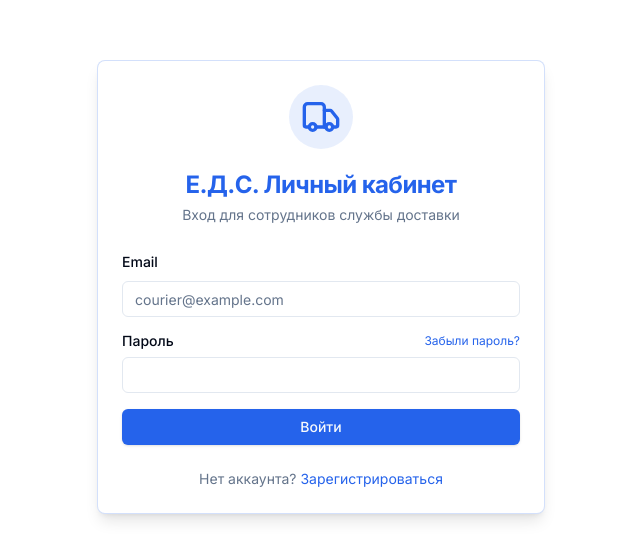
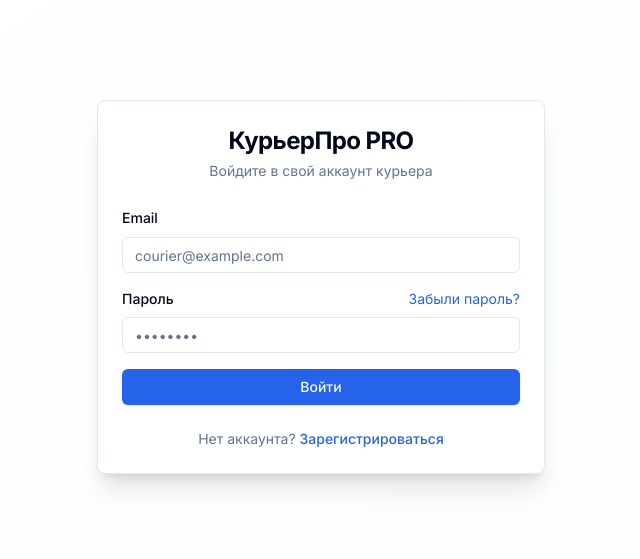
Before and after one commit to DolbaniyGoblin/sg-2accfb39-e787-4624-9b80-a336c9677ce9-1773084159, a Next.js app: page /auth/login in a window 1280 px wide. Shown: the part 113-672 px from the top of the page, without its empty margins (319-959 px from the left). Built offline with nearby package versions, Linux system fonts and the light colour scheme.

Commit message:
fix(auth): Remove client-side redirect from login page

```diff
--- a/src/pages/auth/login.tsx
+++ b/src/pages/auth/login.tsx
@@ -1,83 +1,75 @@
-import { useState, useEffect } from "react";
+import { useState } from "react";
 import Head from "next/head";
 import Link from "next/link";
 import { useRouter } from "next/router";
-import { useAuth } from "@/contexts/AuthContext";
+import { Card, CardHeader, CardTitle, CardDescription, CardContent, CardFooter } from "@/components/ui/card";
+import { Input } from "@/components/ui/input";
 import { Button } from "@/components/ui/button";
-import { Input } from "@/components/ui/input";
 import { Label } from "@/components/ui/label";
-import { Card, CardContent, CardDescription, CardFooter, CardHeader, CardTitle } from "@/components/ui/card";
-import { Truck, Loader2 } from "lucide-react";
+import { authService } from "@/services/authService";
 import { toast } from "sonner";
+import { Loader2 } from "lucide-react";
 
 export default function LoginPage() {
+  const router = useRouter();
   const [email, setEmail] = useState("");
   const [password, setPassword] = useState("");
-  const [isLoading, setIsLoading] = useState(false);
-  const { signIn, user } = useAuth();
-  const router = useRouter();
-
-  // Redirect if already logged in
-  useEffect(() => {
-    console.log("LoginPage: Checking if user is already logged in...", { user });
-    if (user) {
-      console.log("LoginPage: User already logged in, redirecting to home...");
-      router.push("/");
-    }
-  }, [user, router]);
+  const [loading, setLoading] = useState(false);
 
   const handleSubmit = async (e: React.FormEvent) => {
     e.preventDefault();
-    console.log("LoginPage: Form submitted", { email });
-    setIsLoading(true);
+    console.log("🔐 LoginPage: Form submitted");
+
+    if (!email || !password) {
+      toast.error("Пожалуйста, заполните все поля");
+      return;
+    }
+
+    setLoading(true);
 
     try {
-      console.log("LoginPage: Calling signIn...");
-      const result = await signIn(email, password);
-      console.log("LoginPage: signIn result:", result);
+      console.log("🔐 LoginPage: Calling signIn...");
+      const result = await authService.signIn(email, password);
+      console.log("🔐 LoginPage: signIn result:", result);
 
-      toast.success("Вход выполнен успешно");
+      if (result.error) {
+        console.error("🔐 LoginPage: Sign in error:", result.error);
+        toast.error(result.error.message || "Ошибка входа");
+        setLoading(false);
+        return;
+      }
 
-      console.log("LoginPage: Waiting 500ms before redirect...");
-      await new Promise(resolve => setTimeout(resolve, 500));
+      if (result.session) {
+        console.log("🔐 LoginPage: Sign in successful, session created");
+        toast.success("Вход выполнен!");
 
-      console.log("LoginPage: Redirecting to home page...");
-      await router.push("/");
-      console.log("LoginPage: Redirect completed");
-    } catch (error: any) {
-      console.error("LoginPage: Login error:", error);
-      toast.error(error.message || "Ошибка входа");
-      setIsLoading(false);
+        // Small delay to ensure session is saved
+        setTimeout(() => {
+          console.log("🔐 LoginPage: Redirecting to home page...");
+          window.location.href = "/";
+        }, 500);
+      }
+    } catch (error) {
+      console.error("🔐 LoginPage: Unexpected error:", error);
+      toast.error("Произошла ошибка при входе");
+      setLoading(false);
     }
   };
 
-  // Don't render form if user is already logged in
-  if (user) {
-    return (
-      <div className="min-h-screen bg-background flex items-center justify-center p-4">
-        <div className="text-center">
-          <Loader2 className="h-8 w-8 animate-spin mx-auto mb-4" />
-          <p className="text-muted-foreground">Перенаправление...</p>
-        </div>
-      </div>
-    );
-  }
-
   return (
-    <div className="min-h-screen bg-background flex items-center justify-center p-4">
+    <div className="min-h-screen flex items-center justify-center bg-gradient-to-br from-background to-muted/20 p-4">
       <Head>
-        <title>Вход | Е.Д.С. Личный кабинет</title>
+        <title>Вход | КурьерПро PRO</title>
       </Head>
 
-      <Card className="w-full max-w-md border-primary/20 shadow-lg">
-        <CardHeader className="space-y-1 text-center">
-          <div className="flex justify-center mb-4">
-            <div className="bg-primary/10 p-3 rounded-full">
-              <Truck className="w-10 h-10 text-primary" />
-            </div>
-          </div>
-          <CardTitle className="text-2xl font-bold text-primary">Е.Д.С. Личный кабинет</CardTitle>
-          <CardDescription>Вход для сотрудников службы доставки</CardDescription>
+      <Card className="w-full max-w-md shadow-xl">
+        <CardHeader className="space-y-1">
+          <CardTitle className="text-2xl font-bold text-center">
+            КурьерПро PRO
+          </CardTitle>
+          <CardDescription className="text-center">
+            Войдите в свой аккаунт курьера
+          </CardDescription>
         </CardHeader>
         <CardContent>
           <form onSubmit={handleSubmit} className="space-y-4">
@@ -89,28 +81,32 @@ export default function LoginPage() {
                 placeholder="courier@example.com"
                 value={email}
                 onChange={(e) => setEmail(e.target.value)}
+                disabled={loading}
                 required
-                disabled={isLoading}
               />
             </div>
             <div className="space-y-2">
               <div className="flex items-center justify-between">
                 <Label htmlFor="password">Пароль</Label>
-                <Link href="/auth/forgot-password" className="text-xs text-primary hover:underline">
+                <Link
+                  href="/auth/forgot-password"
+                  className="text-sm text-primary hover:underline"
+                >
                   Забыли пароль?
                 </Link>
               </div>
               <Input
                 id="password"
                 type="password"
+                placeholder="••••••••"
                 value={password}
                 onChange={(e) => setPassword(e.target.value)}
+                disabled={loading}
                 required
-                disabled={isLoading}
               />
             </div>
-            <Button type="submit" className="w-full" disabled={isLoading}>
-              {isLoading ? (
+            <Button type="submit" className="w-full" disabled={loading}>
+              {loading ? (
                 <>
                   <Loader2 className="mr-2 h-4 w-4 animate-spin" />
                   Вход...
@@ -121,10 +117,13 @@ export default function LoginPage() {
             </Button>
           </form>
         </CardContent>
-        <CardFooter className="flex justify-center">
-          <p className="text-sm text-muted-foreground">
+        <CardFooter className="flex flex-col space-y-2">
+          <p className="text-sm text-muted-foreground text-center">
             Нет аккаунта?{" "}
-            <Link href="/auth/register" className="text-primary hover:underline">
+            <Link
+              href="/auth/register"
+              className="text-primary hover:underline font-medium"
+            >
               Зарегистрироваться
             </Link>
           </p>
```
Also changed, not shown: src/middleware.ts (+3 -7 lines).
